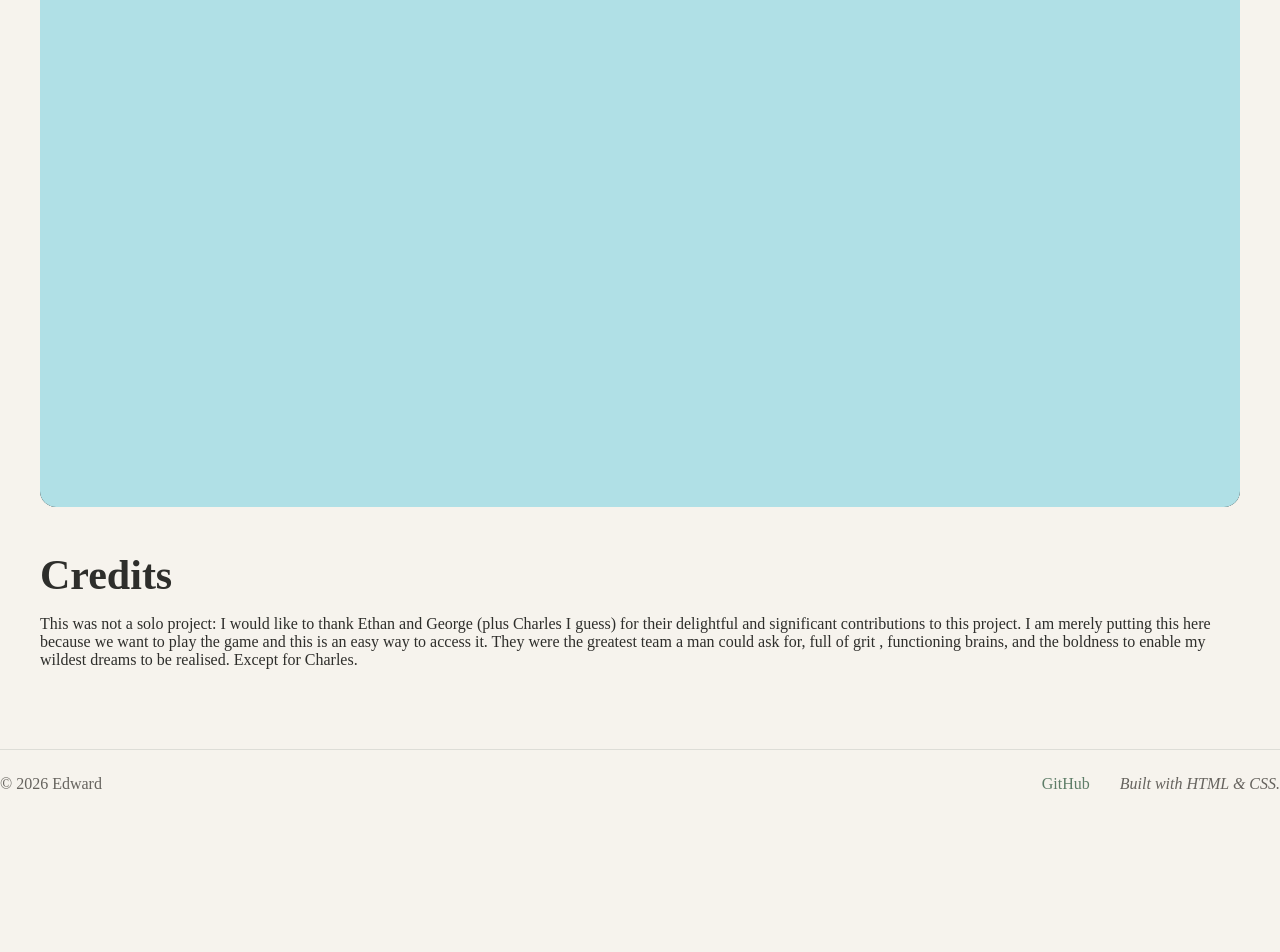
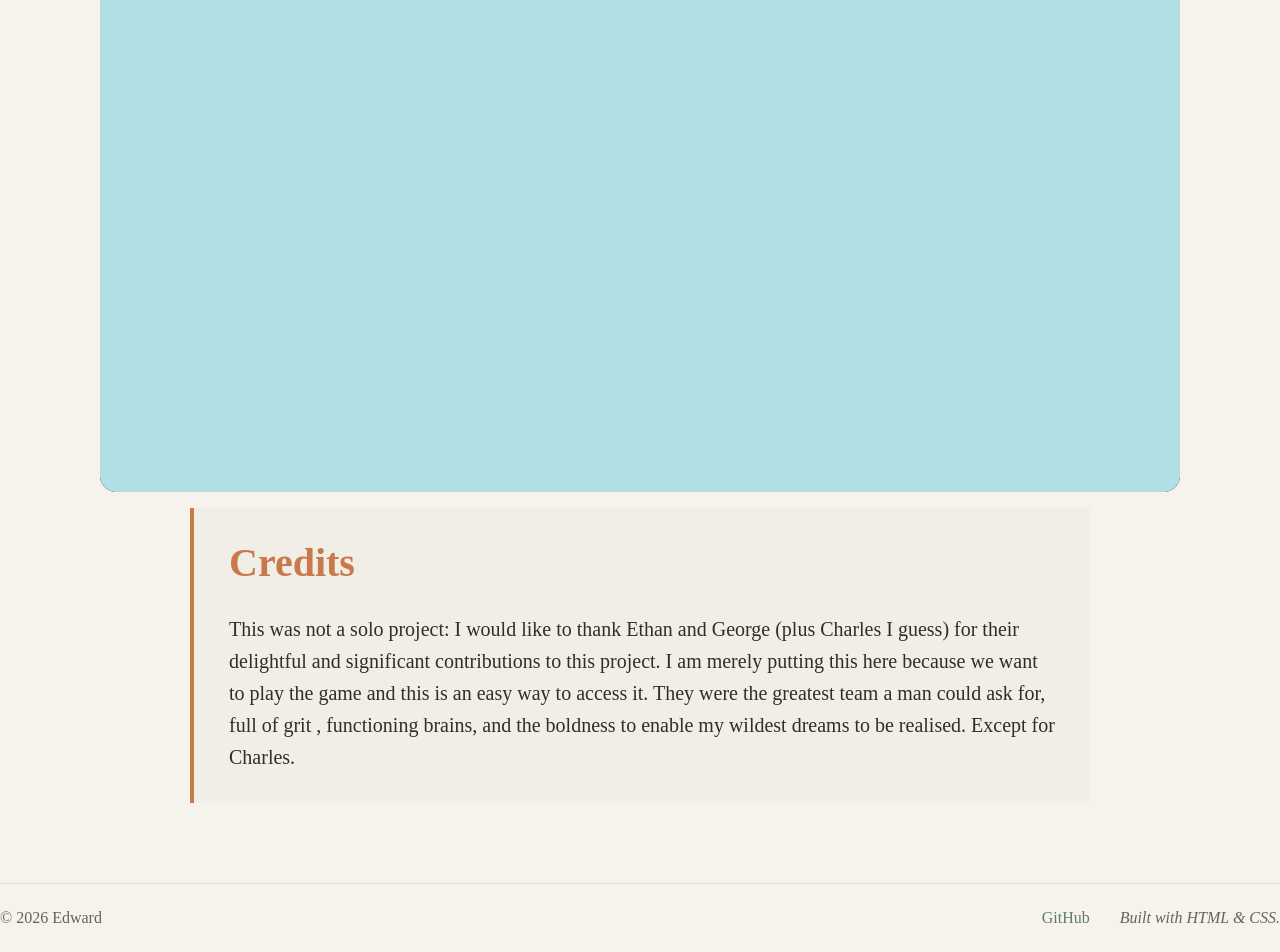
Before and after one commit to SpyingGlue45339/Website, a plain HTML site: page tass.html in a window 1280 px wide. Shown: the part 349-1301 px from the top of the page. Before the commit the page ends 1167 px from the top, so only its background shows below. Drawn offline with Linux system fonts and the light colour scheme.

Commit message:
modified:   tass.html

```diff
--- a/tass.html
+++ b/tass.html
@@ -1,7 +1,11 @@
+
 <!DOCTYPE html>
 <html>
 
 <head>
+    <meta charset="UTF-8">
+    <meta name="viewport" content="width=device-width, initial-scale=1.0">
+
     <link rel="stylesheet" href="style.css">
     <link rel="icon" type="image/png" href="images/CapyHeader.png">
     <title>Edward's Website</title>
@@ -26,10 +30,9 @@
         <a href="index.html">Home</a>
         <a href="projects.html" class="active">Projects</a>
         <a href="blog.html">Blog</a>
-        <a href="about.html" >About</a>
+        <a href="about.html">About</a>
 
     </nav>
-
 
     <img
         src="images/CapyHeader.png"
@@ -39,24 +42,43 @@
 </header>
 
 <main>
-    <div class="game-container">
+
+    <div class="game-container" style="width: 90%; height: 90vh; margin: 0 auto; overflow: hidden;">
 
         <iframe
             src="TASS/Llama_Space_Programme/build/web/index.html"
-            width="100%"
-            height="720"
+            title="Llama Space Programme"
+            style="width: 100%; height: 100%; border: none; display: block;"
+            scrolling="no"
             allow="autoplay; fullscreen"
             allowfullscreen>
         </iframe>
 
     </div>
-    <h1>Credits </h1>
-    <p>This was not a solo project: I would like to thank Ethan and George (plus Charles I guess) for their
+    <p></p>
+    <p></p>
+    <p></p>
+    <article class="article">
+
+        <div class="article-summary">
+
+            <h2>
+                Credits
+            </h2>
+
+            <p>
+                This was not a solo project: I would like to thank Ethan and George (plus Charles I guess) for their
                 delightful and significant contributions to this project. I am merely putting this here
                 because we want to play the game and this is an easy way to access it. They were the greatest team a man could ask for, full of grit
                 , functioning brains, and the boldness to enable my wildest dreams to be realised. Except for Charles.
             </p>
+
+        </div>
+
+    </article>
+
 </main>
+
 <footer>
 
     <p>&copy; 2026 Edward</p>
@@ -72,5 +94,4 @@
 </footer>
 
 </body>
-
 </html>
```
Lines whose indentation alone changed are shown as unchanged.
